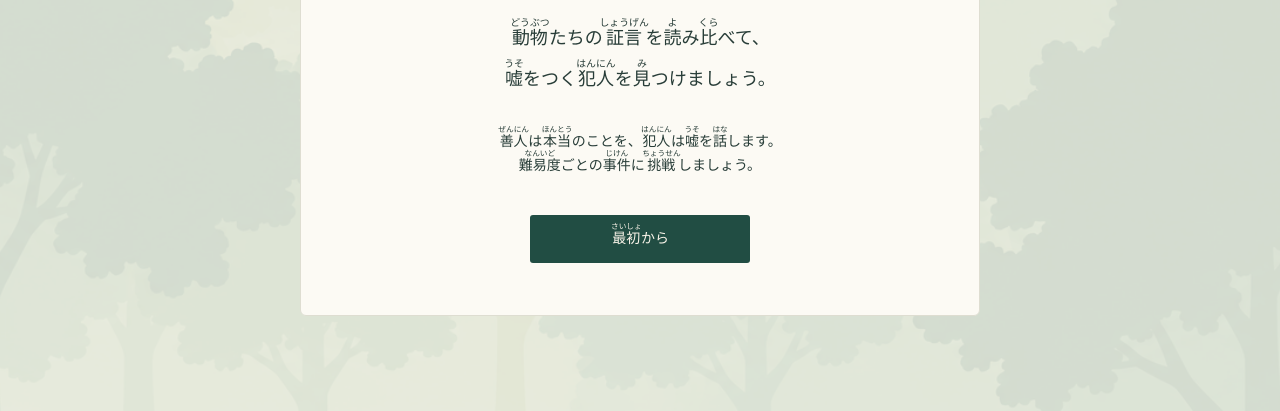
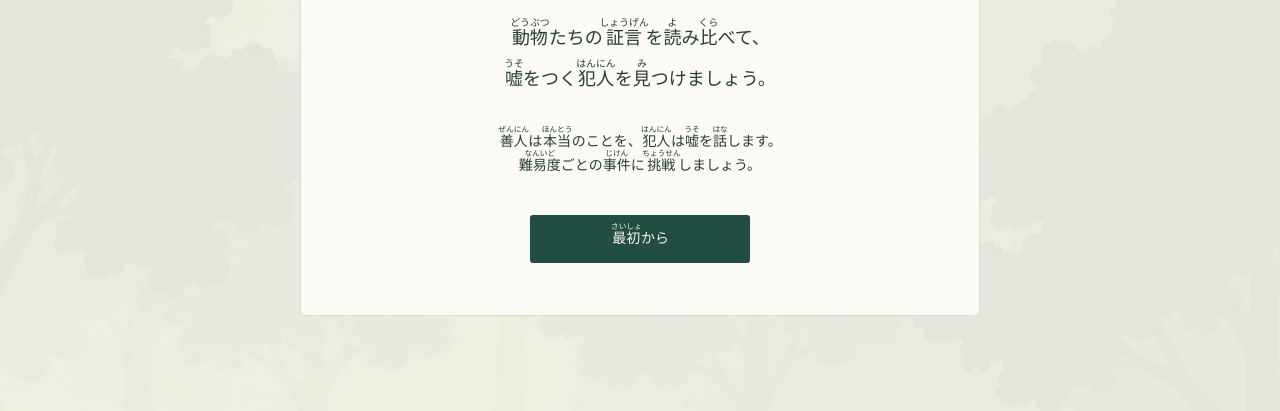
Before and after one commit to 5hun/detective-game, a website with bundled scripts: page index.html in a window 1280 px wide. Shown: the part 389-800 px from the top of the page. Built offline with nearby package versions, Linux system fonts and the light colour scheme.

Commit message:
Make forest background more transparent

```diff
--- a/styles.css
+++ b/styles.css
@@ -187,7 +187,7 @@ body::before{
   inset:0;
   z-index:-1;
   background:url("assets/forest-background.png") center bottom / auto max(150vh,66.667vw) no-repeat;
-  opacity:.18;
+  opacity:.1;
   pointer-events:none;
 }
 
```
